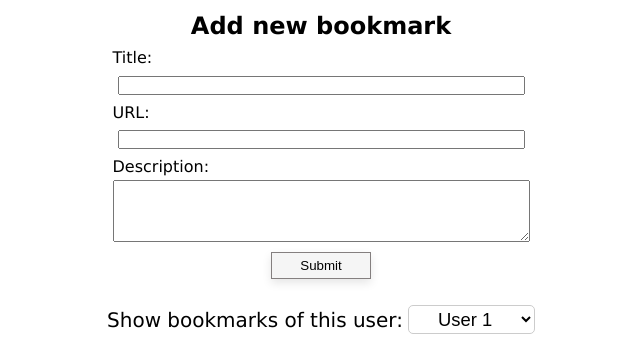
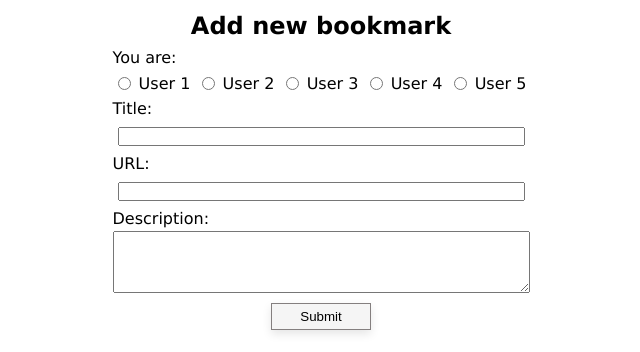
Before and after one commit to trngdothuy/Piscine-Sprint-Project-Shared-Bookmarks, a website with bundled scripts: page index.html in a window 1280 px wide. Shown: the part 100-452 px from the top of the page, without its empty margins (319-959 px from the left). Built offline with nearby package versions, Linux system fonts and the light colour scheme.

Commit message:
Add radio buttons for user selection

```diff
--- a/index.html
+++ b/index.html
@@ -14,6 +14,21 @@
             <div id="bookmark-form">
                 <h2>Add new bookmark</h2>
                 <form action="">
+                    <!-- user selector to know which user adds this bookmark -->
+                    <div> You are: <br>
+                        <div class="user-radio-selections">
+                            <input type="radio" id="user1" name="user-submit" value="user1">
+                            <label for="user1">User 1</label><br>
+                            <input type="radio" id="user2" name="user-submit" value="user2">
+                            <label for="user2">User 2</label><br>
+                            <input type="radio" id="user3" name="user-submit" value="user3">
+                            <label for="user3">User 3</label><br>
+                            <input type="radio" id="user4" name="user-submit" value="user4">
+                            <label for="user4">User 4</label><br>
+                            <input type="radio" id="user5" name="user-submit" value="user5">
+                            <label for="user5">User 5</label><br>
+                        </div>
+                    </div>
                     <label for="title">Title:</label>
                     <input type="text" id="title" name="title" required>
                     <label for="url">URL:</label>
--- a/style.css
+++ b/style.css
@@ -140,3 +140,9 @@ input {
   justify-content: center;
   margin-top: 5px;
 }
+
+.user-radio-selections {
+  display: flex;
+  flex-direction: row;
+  justify-content: space-between;
+}
```
